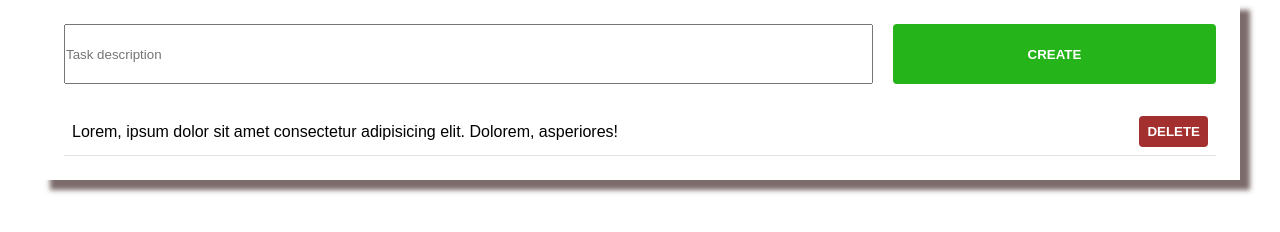
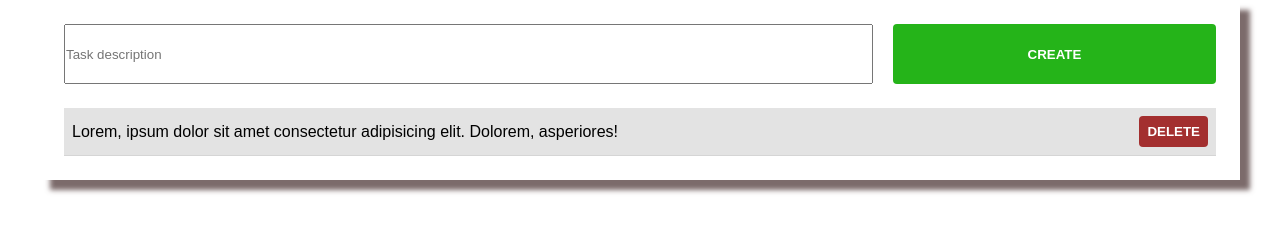
Before and after one commit to aotarasenko/todo, a plain HTML site: page ToDoList/index.html in a window 1280 px wide. In both pictures the pointer is over the element 640 px from the left and 132 px from the top of the page. Drawn offline with Linux system fonts and the light colour scheme.

Commit message:
add some hover

```diff
--- a/ToDoList/index.css
+++ b/ToDoList/index.css
@@ -53,6 +53,10 @@
     border-bottom: 0.5px solid rgba(200,200,200,0.5);
     padding: 8px;
 }
+.task:hover{
+    background-color: rgba(200,200,200,0.5);
+    cursor: pointer;
+}
 .task__delete{
     background-color: rgb(163, 47, 47);
     border: none;
```
